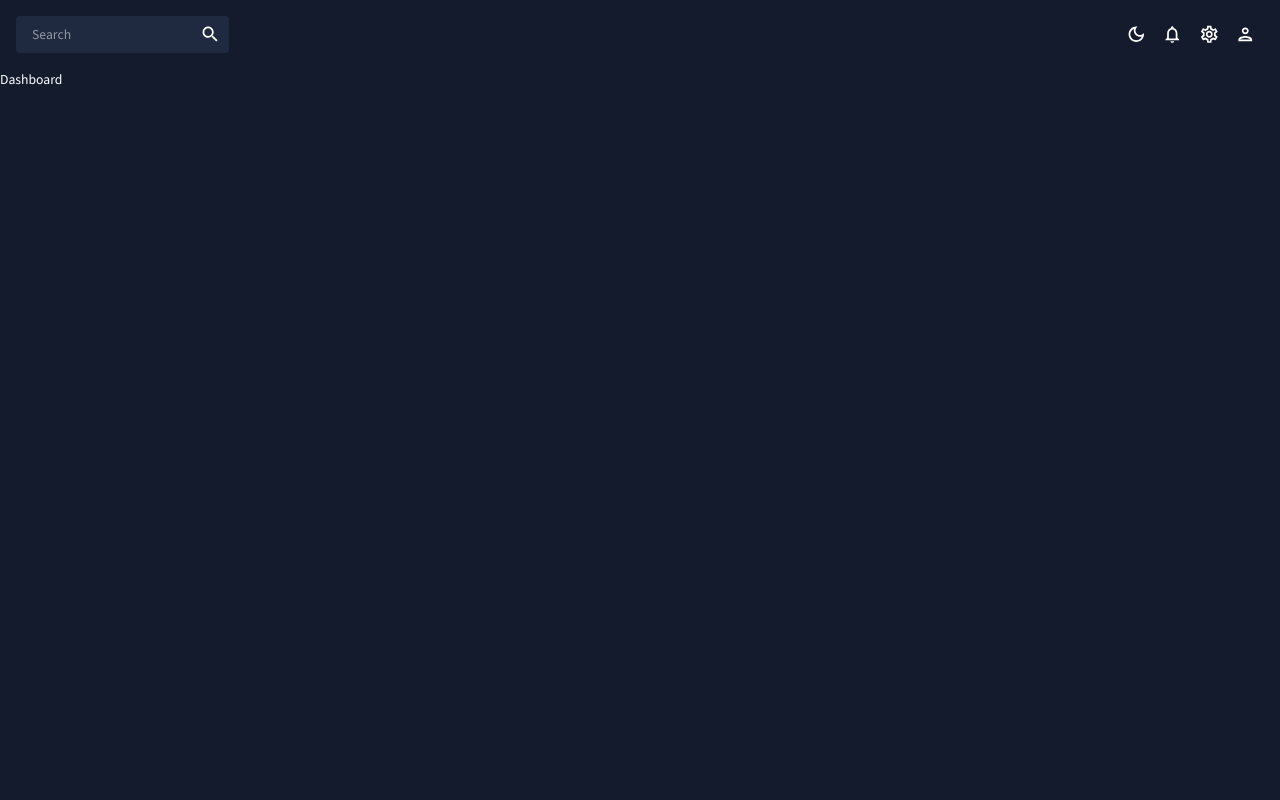
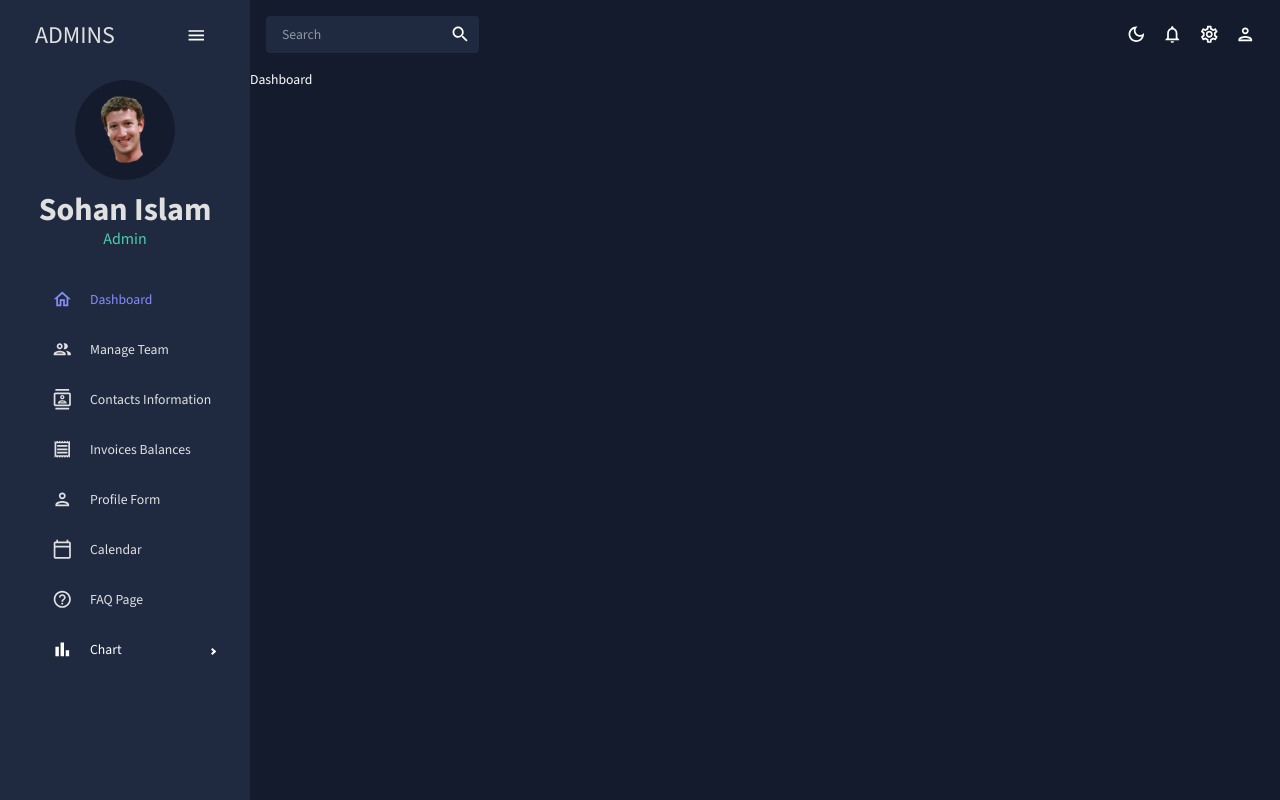
Before and after one commit to sohan724code/react-admin-dashboard, a React (Create React App) app: page / in a window 1280 px wide. Built offline with nearby package versions, Linux system fonts and the light colour scheme.

Commit message:
Update sidebar

```diff
--- a/src/App.js
+++ b/src/App.js
@@ -14,6 +14,7 @@ import Line from "./pages/Line/Line";
 import Faq from "./pages/Faq/Faq";
 import Calendar from "./pages/Calendar/Calendar";
 import Geography from "./pages/Geography/Geography";
+import SideBar from "./pages/global/SideBar";
 
 function App() {
   const [theme, colorMode] = useMode();
@@ -22,11 +23,12 @@ function App() {
       <ThemeProvider theme={theme}>
         <CssBaseline />
         <Box className="app">
+          <SideBar />
           <main className="content">
             <TopBar />
             <Routes>
               <Route path="/" element={<Dashboard />} />
-              <Route path="/team" element={<Team />} />
+              {/* <Route path="/team" element={<Team />} />
               <Route path="/contacts" element={<Contacts />} />
               <Route path="/invoices" element={<Invoices />} />
               <Route path="/form" element={<Form />} />
@@ -35,7 +37,7 @@ function App() {
               <Route path="/line" element={<Line />} />
               <Route path="/faq" element={<Faq />} />
               <Route path="/calendar" element={<Calendar />} />
-              <Route path="/geography" element={<Geography />} />
+              <Route path="/geography" element={<Geography />} /> */}
             </Routes>
           </main>
         </Box>
--- a/src/pages/global/SideBar.js
+++ b/src/pages/global/SideBar.js
@@ -1,7 +1,224 @@
-import React from "react";
+import React, { useState } from "react";
+import { Sidebar, Menu, MenuItem, SubMenu } from "react-pro-sidebar";
+import { Box, IconButton, Typography, useTheme } from "@mui/material";
+import { tokens } from "../../theme";
+import { Link } from "react-router-dom";
+import HomeOutlinedIcon from "@mui/icons-material/HomeOutlined";
+import PeopleOutlinedIcon from "@mui/icons-material/PeopleOutlined";
+import ContactsOutlinedIcon from "@mui/icons-material/ContactsOutlined";
+import ReceiptOutlinedIcon from "@mui/icons-material/ReceiptOutlined";
+import PersonOutlinedIcon from "@mui/icons-material/PersonOutlined";
+import CalendarTodayOutlinedIcon from "@mui/icons-material/CalendarTodayOutlined";
+import HelpOutlineOutlinedIcon from "@mui/icons-material/HelpOutlineOutlined";
+import BarChartOutlinedIcon from "@mui/icons-material/BarChartOutlined";
+import PieChartOutlineOutlinedIcon from "@mui/icons-material/PieChartOutlineOutlined";
+import TimelineOutlinedIcon from "@mui/icons-material/TimelineOutlined";
+import MenuOutlinedIcon from "@mui/icons-material/MenuOutlined";
+import MapOutlinedIcon from "@mui/icons-material/MapOutlined";
+
+const Item = ({ title, to, icon, selected, setSelected }) => {
+  const theme = useTheme();
+  const color = tokens(theme.palette.mode);
+  return (
+    <MenuItem
+      active={selected === title}
+      style={{ color: color.grey[100] }}
+      onClick={() => setSelected(title)}
+      icon={icon}
+      component={<Link to={to} />}
+    >
+      <Typography>{title}</Typography>
+    </MenuItem>
+  );
+};
 
 const SideBar = () => {
-  return <div>SideBar</div>;
+  const theme = useTheme();
+  const colors = tokens(theme.palette.mode);
+  const [isCollapsed, setIsCollapsed] = useState(false);
+  const [selected, setSelected] = useState("Dashboard");
+  return (
+    <Box
+      sx={{
+        background: `${colors.primary[400]} !important`,
+        ".css-1wvake5": {
+          border: "none !important",
+        },
+
+        ".css-dip3t8": {
+          background: "transparent !important",
+        },
+        ".ps-menu-button": {
+          background: "transparent !important",
+          padding: "5px 35px 5px 20px !important",
+        },
+        ".ps-menu-button:hover": {
+          background: "transparent !important",
+          color: "#868dfb !important",
+        },
+        ".ps-active": {
+          background: "transparent !important",
+          color: "#868dfb !important",
+        },
+        ".css-z5rm24": {
+          background: "transparent !important",
+          color: "#868dfb !important",
+          padding: "5px 35px 5px 20px !important",
+        },
+      }}
+    >
+      <Sidebar collapsed={isCollapsed}>
+        <Menu iconShape="square">
+          {/* LOGO AND MENU ICON */}
+          <MenuItem
+            onClick={() => setIsCollapsed(!isCollapsed)}
+            icon={isCollapsed ? <MenuOutlinedIcon /> : undefined}
+            style={{
+              margin: "10px 0 20px 0",
+              color: colors.grey[100],
+            }}
+          >
+            {!isCollapsed && (
+              <Box
+                sx={{
+                  display: "flex",
+                  justifyContent: "space-between",
+                  alignItems: "center",
+                  ml: "15px",
+                }}
+              >
+                <Typography variant="h3" sx={{ color: colors.grey[100] }}>
+                  ADMINS
+                </Typography>
+                <IconButton onClick={() => setIsCollapsed((prev) => !prev)}>
+                  <MenuOutlinedIcon />
+                </IconButton>
+              </Box>
+            )}
+          </MenuItem>
+          {/* User Info */}
+          {!isCollapsed && (
+            <Box sx={{ mb: "25px" }}>
+              <Box
+                sx={{
+                  display: "flex",
+                  justifyContent: "center",
+                  alignItems: "center",
+                }}
+              >
+                <img
+                  alt="Profile-User"
+                  width="100px"
+                  height="100px"
+                  src={`../../assets/user.png`}
+                  style={{ cursor: "pointer", borderRadius: "50%" }}
+                />
+              </Box>
+              <Box sx={{ textAlign: "center" }}>
+                <Typography
+                  variant="h2"
+                  sx={{
+                    color: colors.grey[100],
+                    fontWeight: "bold",
+                    m: "10px 0 0 0 ",
+                  }}
+                >
+                  Sohan Islam
+                </Typography>
+                <Typography
+                  variant="h5"
+                  sx={{ color: colors.greenAccent[500] }}
+                >
+                  Admin
+                </Typography>
+              </Box>
+            </Box>
+          )}
+          <Box paddingLeft={isCollapsed ? undefined : "10%"}>
+            <Item
+              title="Dashboard"
+              to="/"
+              icon={<HomeOutlinedIcon />}
+              selected={selected}
+              setSelected={setSelected}
+            />
+            <Item
+              title="Manage Team"
+              to="/team"
+              icon={<PeopleOutlinedIcon />}
+              selected={selected}
+              setSelected={setSelected}
+            />
+            <Item
+              title="Contacts Information"
+              to="/contacts"
+              icon={<ContactsOutlinedIcon />}
+              selected={selected}
+              setSelected={setSelected}
+            />
+            <Item
+              title="Invoices Balances"
+              to="/invoices"
+              icon={<ReceiptOutlinedIcon />}
+              selected={selected}
+              setSelected={setSelected}
+            />
+            <Item
+              title="Profile Form"
+              to="/form"
+              icon={<PersonOutlinedIcon />}
+              selected={selected}
+              setSelected={setSelected}
+            />
+            <Item
+              title="Calendar"
+              to="/calendar"
+              icon={<CalendarTodayOutlinedIcon />}
+              selected={selected}
+              setSelected={setSelected}
+            />
+            <Item
+              title="FAQ Page"
+              to="/faq"
+              icon={<HelpOutlineOutlinedIcon />}
+              selected={selected}
+              setSelected={setSelected}
+            />
+            <SubMenu label="Chart" icon={<BarChartOutlinedIcon />}>
+              <Item
+                title="Bar Chart"
+                to="/bar"
+                icon={<BarChartOutlinedIcon />}
+                selected={selected}
+                setSelected={setSelected}
+              />
+              <Item
+                title="Pie Chart"
+                to="/pie"
+                icon={<PieChartOutlineOutlinedIcon />}
+                selected={selected}
+                setSelected={setSelected}
+              />
+              <Item
+                title="Line Chart"
+                to="/line"
+                icon={<TimelineOutlinedIcon />}
+                selected={selected}
+                setSelected={setSelected}
+              />
+              <Item
+                title="Geography Chart"
+                to="/geography"
+                icon={<MapOutlinedIcon />}
+                selected={selected}
+                setSelected={setSelected}
+              />
+            </SubMenu>
+          </Box>
+        </Menu>
+      </Sidebar>
+    </Box>
+  );
 };
 
 export default SideBar;
```
Also changed, not shown: .eslintrc.json, public/assets/user.png (added).
